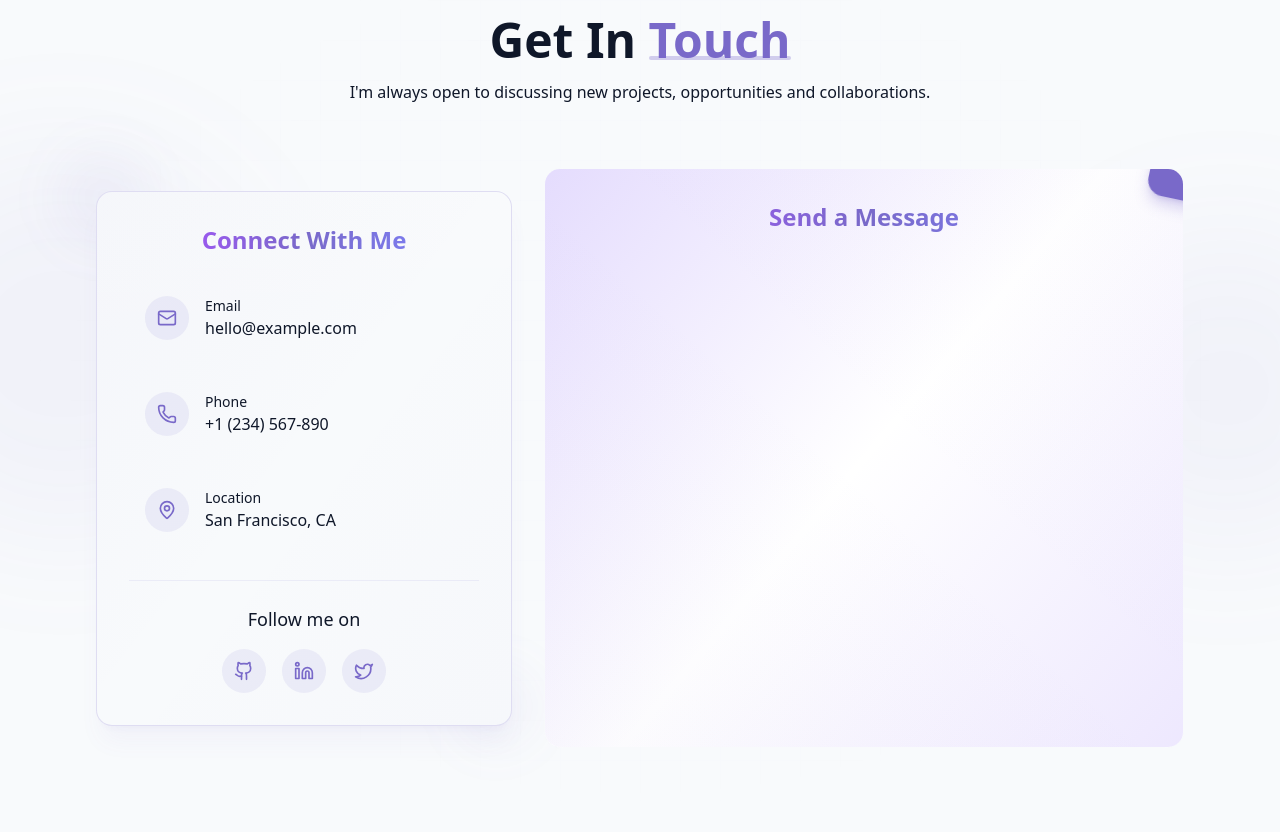
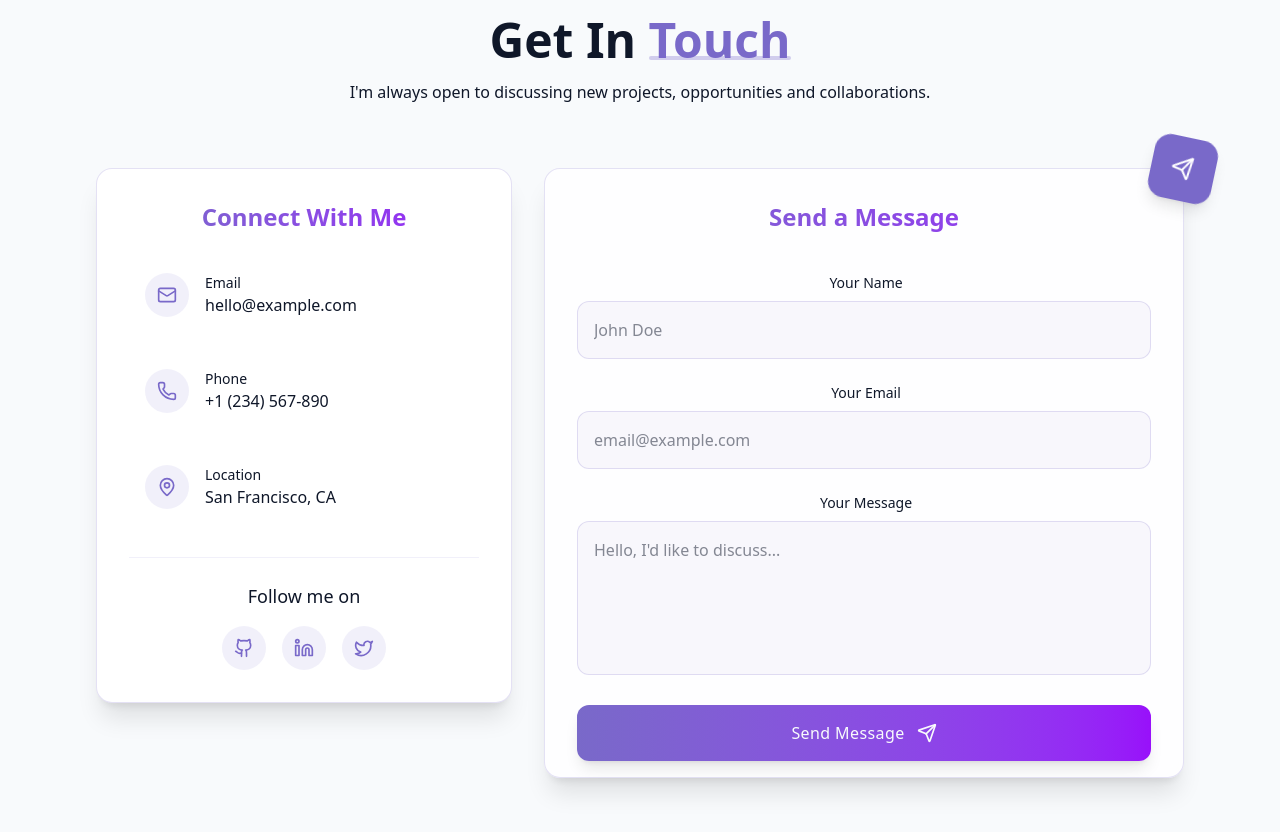
Before and after one commit to robert-nguyenn/personal-site, a React (Vite) app: page / in a window 1280 px wide. Shown: the part 4740-5572 px from the top of the page. Built offline with nearby package versions, Linux system fonts and the light colour scheme.

Commit message:
feat: Refactor ContactSection component for improved styling and functionality; enhance form handling and animations

```diff
--- a/src/components/ContactSection.jsx
+++ b/src/components/ContactSection.jsx
@@ -1,6 +1,10 @@
 import { useState, useRef, useEffect } from "react";
 import { Mail, Phone, MapPin, Github, Linkedin, Twitter, Send, ArrowRight, Loader2 } from "lucide-react";
-import { cn } from "../lib/utils";
+
+// Simple cn utility function
+const cn = (...classes) => {
+  return classes.filter(Boolean).join(' ');
+};
 
 export const ContactSection = () => {
   const [formState, setFormState] = useState({
@@ -24,8 +28,6 @@ export const ContactSection = () => {
     const centerX = rect.left + rect.width / 2;
     const centerY = rect.top + rect.height / 2;
 
-    // Calculate tilt values based on mouse position relative to card center
-    // Limiting the tilt effect to be subtle (max 10 degrees)
     const x = ((e.clientY - centerY) / (rect.height / 2)) * 5;
     const y = ((centerX - e.clientX) / (rect.width / 2)) * 5;
 
@@ -41,7 +43,6 @@ export const ContactSection = () => {
   const handleSubmit = async (e) => {
     e.preventDefault();
 
-    // Validation
     if (!formState.name || !formState.email || !formState.message) {
       setFormStatus({
         type: "error",
@@ -52,12 +53,10 @@ export const ContactSection = () => {
       return;
     }
 
-    // Simulate form submission
     setIsSubmitting(true);
     setFormStatus(null);
 
     try {
-      // Simulating API call with a timeout
       await new Promise(resolve => setTimeout(resolve, 1500));
 
       setFormStatus({
@@ -65,7 +64,6 @@ export const ContactSection = () => {
         message: "Thank you! I'll get back to you soon."
       });
 
-      // Reset form fields after successful submission
       setFormState({
         name: "",
         email: "",
@@ -81,7 +79,6 @@ export const ContactSection = () => {
     }
   };
 
-  // Handle form input changes
   const handleChange = (e) => {
     const { name, value } = e.target;
     setFormState(prev => ({
@@ -90,13 +87,14 @@ export const ContactSection = () => {
     }));
   };
 
-  // Scroll animation for form fields
+  // Intersection observer for animations
   useEffect(() => {
     const observer = new IntersectionObserver(
       (entries) => {
         entries.forEach((entry) => {
           if (entry.isIntersecting) {
-            entry.target.classList.add("animate-in");
+            entry.target.style.opacity = "1";
+            entry.target.style.transform = "translateY(0)";
           }
         });
       },
@@ -118,20 +116,11 @@ export const ContactSection = () => {
 
   return (
     <section id="contact" className="py-24 px-4 relative overflow-hidden">
-      {/* Background Elements */}
-      <div className="absolute inset-0 pointer-events-none overflow-hidden">
-        <div className="absolute top-1/3 right-0 w-80 h-80 bg-primary/5 rounded-full filter blur-3xl transform translate-x-1/3"></div>
-        <div className="absolute bottom-1/3 left-0 w-96 h-96 bg-primary/5 rounded-full filter blur-3xl transform -translate-x-1/3"></div>
-
-        {/* 3D Grid Effect */}
-        <div className="absolute inset-0 opacity-10 dark:opacity-5 z-0">
-          <div className="absolute inset-0 bg-[linear-gradient(rgba(120,119,198,0.1)_1px,transparent_1px),linear-gradient(90deg,rgba(120,119,198,0.1)_1px,transparent_1px)] bg-[size:40px_40px] [mask-image:radial-gradient(ellipse_50%_50%_at_50%_50%,#000_70%,transparent_100%)]"></div>
-        </div>
-      </div>
+      {/* Removed the specific background elements to use global background */}
 
       <div className="container mx-auto max-w-6xl relative z-10">
         <div className="text-center mb-16">
-          <h2 className="text-3xl md:text-5xl font-bold">
+          <h2 className="text-3xl md:text-5xl font-bold text-foreground">
             Get In <span className="text-primary relative inline-block">
               Touch
               <span className="absolute bottom-1 left-0 w-full h-1 bg-primary/30 rounded-full"></span>
@@ -142,14 +131,10 @@ export const ContactSection = () => {
           </p>
         </div>
 
-        <div className="grid md:grid-cols-5 gap-8 items-center">
+        <div className="grid md:grid-cols-5 gap-8 items-start">
           {/* Contact Info */}
           <div className="md:col-span-2 space-y-8">
             <div className="relative h-full">
-              {/* Floating Elements */}
-              <div className="absolute -top-10 -left-10 w-24 h-24 bg-primary/5 rounded-full filter blur-xl animate-float"></div>
-              <div className="absolute -bottom-6 -right-6 w-20 h-20 bg-primary/5 rounded-full filter blur-xl animate-float" style={{ animationDelay: "2s" }}></div>
-
               {/* Contact Card */}
               <div
                 ref={cardRef}
@@ -157,45 +142,45 @@ export const ContactSection = () => {
                 onMouseEnter={() => setIsHovering(true)}
                 onMouseLeave={resetTilt}
                 style={{
-                  transform: `perspective(1000px) rotateX(${tiltValues.x}deg) rotateY(${tiltValues.y}deg) scale3d(1, 1, 1)`,
+                  transform: `perspective(1000px) rotateX(${tiltValues.x}deg) rotateY(${tiltValues.y}deg)`,
                   transition: isHovering ? "none" : "all 0.6s cubic-bezier(0.23, 1, 0.32, 1)"
                 }}
-                className="p-8 rounded-2xl bg-background border border-primary/20 shadow-xl shadow-primary/5 backdrop-blur-sm relative overflow-hidden z-10"
+                className="p-8 rounded-2xl bg-card border border-primary/20 shadow-xl backdrop-blur-sm relative overflow-hidden"
               >
-                {/* Glow effect */}
-                <div className="absolute inset-0 opacity-30 bg-gradient-to-br from-primary/10 via-transparent to-primary/5 z-0"></div>
-
-                {/* Glass shine effect */}
-                <div className="absolute top-0 left-0 right-0 h-1/2 bg-gradient-to-b from-white/10 to-transparent z-0"></div>
-
                 <div className="relative z-10">
-                  <h3 className="text-2xl font-bold mb-6 text-gradient">Connect With Me</h3>
+                  <h3 className="text-2xl font-bold mb-6 bg-gradient-to-r from-primary to-purple-600 bg-clip-text text-transparent">
+                    Connect With Me
+                  </h3>
 
                   <div className="space-y-5">
                     <a
                       href="mailto:hello@example.com"
-                      className="flex items-center gap-4 p-4 rounded-xl transition-all duration-300 hover:bg-primary/5 group relative overflow-hidden"
+                      className="flex items-center gap-4 p-4 rounded-xl transition-all duration-300 hover:bg-primary/5 group"
                     >
                       <div className="p-3 rounded-full bg-primary/10 group-hover:bg-primary/20 transition-colors">
                         <Mail className="h-5 w-5 text-primary" />
                       </div>
                       <div className="text-left">
                         <p className="text-sm text-muted-foreground">Email</p>
-                        <p className="font-medium group-hover:text-primary transition-colors">hello@example.com</p>
+                        <p className="font-medium group-hover:text-primary transition-colors text-foreground">
+                          hello@example.com
+                        </p>
                       </div>
                       <ArrowRight className="h-4 w-4 opacity-0 group-hover:opacity-100 group-hover:translate-x-1 transition-all duration-300 ml-auto text-primary" />
                     </a>
 
                     <a
                       href="tel:+1234567890"
-                      className="flex items-center gap-4 p-4 rounded-xl transition-all duration-300 hover:bg-primary/5 group relative overflow-hidden"
+                      className="flex items-center gap-4 p-4 rounded-xl transition-all duration-300 hover:bg-primary/5 group"
                     >
                       <div className="p-3 rounded-full bg-primary/10 group-hover:bg-primary/20 transition-colors">
                         <Phone className="h-5 w-5 text-primary" />
                       </div>
                       <div className="text-left">
                         <p className="text-sm text-muted-foreground">Phone</p>
-                        <p className="font-medium group-hover:text-primary transition-colors">+1 (234) 567-890</p>
+                        <p className="font-medium group-hover:text-primary transition-colors text-foreground">
+                          +1 (234) 567-890
+                        </p>
                       </div>
                       <ArrowRight className="h-4 w-4 opacity-0 group-hover:opacity-100 group-hover:translate-x-1 transition-all duration-300 ml-auto text-primary" />
                     </a>
@@ -206,14 +191,16 @@ export const ContactSection = () => {
                       </div>
                       <div className="text-left">
                         <p className="text-sm text-muted-foreground">Location</p>
-                        <p className="font-medium group-hover:text-primary transition-colors">San Francisco, CA</p>
+                        <p className="font-medium group-hover:text-primary transition-colors text-foreground">
+                          San Francisco, CA
+                        </p>
                       </div>
                     </div>
                   </div>
 
                   {/* Social Links */}
                   <div className="mt-8 pt-6 border-t border-primary/10">
-                    <h4 className="text-lg font-medium mb-4">Follow me on</h4>
+                    <h4 className="text-lg font-medium mb-4 text-foreground">Follow me on</h4>
                     <div className="flex gap-4 justify-center">
                       <a
                         href="https://github.com/yourusername"
@@ -252,116 +239,106 @@ export const ContactSection = () => {
           {/* Contact Form */}
           <div className="md:col-span-3">
             <div className={cn(
-              "relative gradient-border p-8 rounded-2xl backdrop-blur-sm transition-all",
-              shake ? "animate-shake" : ""
+              "relative p-8 rounded-2xl backdrop-blur-sm transition-all bg-card/80 border border-primary/20 shadow-xl",
+              shake ? "animate-pulse" : ""
             )}>
-              <div className="absolute inset-0 opacity-30 bg-gradient-to-tr from-primary/10 via-transparent to-primary/5 rounded-2xl z-0"></div>
-
               {/* Floating message icon */}
-              <div className="absolute -top-8 -right-8 w-16 h-16 flex items-center justify-center bg-primary rounded-2xl shadow-lg shadow-primary/30 rotate-12 animate-float">
-                <Send className="h-6 w-6 text-white transform -rotate-12" />
+              <div className="absolute -top-8 -right-8 w-16 h-16 flex items-center justify-center bg-primary rounded-2xl shadow-lg rotate-12 transform hover:rotate-0 transition-transform duration-300 group">
+                <Send className="h-6 w-6 text-white transform -rotate-12 group-hover:rotate-0 transition-transform" />
               </div>
 
               <form ref={formRef} onSubmit={handleSubmit} className="relative z-10 space-y-6">
-                <h3 className="text-2xl font-bold mb-6 text-gradient">Send a Message</h3>
+                <h3 className="text-2xl font-bold mb-6 bg-gradient-to-r from-primary to-purple-600 bg-clip-text text-transparent">
+                  Send a Message
+                </h3>
 
-                <div className="animate-item opacity-0 translate-y-4 transition-all duration-500 delay-100">
-                  <label htmlFor="name" className="block text-sm font-medium mb-2">Your Name</label>
-                  <div className="relative">
+                <div className="animate-item opacity-0 translate-y-4 transition-all duration-500" style={{transitionDelay: '100ms'}}>
+                  <label htmlFor="name" className="block text-sm font-medium mb-2 ml-1 text-muted-foreground">
+                    Your Name
+                  </label>
+                  <div className="relative group">
                     <input
                       type="text"
                       id="name"
                       name="name"
                       value={formState.name}
                       onChange={handleChange}
-                      className={cn(
-                        "w-full p-3 bg-primary/5 border border-primary/20 rounded-xl",
-                        "focus:outline-none focus:ring-2 focus:ring-primary/30 focus:border-primary/40",
-                        "transition-all duration-300 backdrop-blur-sm",
-                        "placeholder:text-foreground/50"
-                      )}
+                      className="w-full p-4 bg-primary/5 border border-primary/20 rounded-xl focus:outline-none focus:ring-2 focus:ring-primary/30 focus:border-primary/40 transition-all duration-300 backdrop-blur-sm placeholder:text-muted-foreground text-foreground"
                       placeholder="John Doe"
                     />
-                    <div className="absolute bottom-0 left-0 h-0.5 w-0 bg-primary group-focus-within:w-full transition-all duration-500"></div>
                   </div>
                 </div>
 
-                <div className="animate-item opacity-0 translate-y-4 transition-all duration-500 delay-200">
-                  <label htmlFor="email" className="block text-sm font-medium mb-2">Your Email</label>
-                  <div className="relative">
+                <div className="animate-item opacity-0 translate-y-4 transition-all duration-500" style={{transitionDelay: '200ms'}}>
+                  <label htmlFor="email" className="block text-sm font-medium mb-2 ml-1 text-muted-foreground">
+                    Your Email
+                  </label>
+                  <div className="relative group">
                     <input
                       type="email"
                       id="email"
                       name="email"
                       value={formState.email}
                       onChange={handleChange}
-                      className={cn(
-                        "w-full p-3 bg-primary/5 border border-primary/20 rounded-xl",
-                        "focus:outline-none focus:ring-2 focus:ring-primary/30 focus:border-primary/40",
-                        "transition-all duration-300 backdrop-blur-sm",
-                        "placeholder:text-foreground/50"
-                      )}
+                      className="w-full p-4 bg-primary/5 border border-primary/20 rounded-xl focus:outline-none focus:ring-2 focus:ring-primary/30 focus:border-primary/40 transition-all duration-300 backdrop-blur-sm placeholder:text-muted-foreground text-foreground"
                       placeholder="email@example.com"
                     />
-                    <div className="absolute bottom-0 left-0 h-0.5 w-0 bg-primary group-focus-within:w-full transition-all duration-500"></div>
                   </div>
                 </div>
 
-                <div className="animate-item opacity-0 translate-y-4 transition-all duration-500 delay-300">
-                  <label htmlFor="message" className="block text-sm font-medium mb-2">Your Message</label>
-                  <div className="relative">
+                <div className="animate-item opacity-0 translate-y-4 transition-all duration-500" style={{transitionDelay: '300ms'}}>
+                  <label htmlFor="message" className="block text-sm font-medium mb-2 ml-1 text-muted-foreground">
+                    Your Message
+                  </label>
+                  <div className="relative group">
                     <textarea
                       id="message"
                       name="message"
                       value={formState.message}
                       onChange={handleChange}
                       rows="5"
-                      className={cn(
-                        "w-full p-3 bg-primary/5 border border-primary/20 rounded-xl",
-                        "focus:outline-none focus:ring-2 focus:ring-primary/30 focus:border-primary/40",
-                        "transition-all duration-300 backdrop-blur-sm resize-none",
-                        "placeholder:text-foreground/50"
-                      )}
+                      className="w-full p-4 bg-primary/5 border border-primary/20 rounded-xl focus:outline-none focus:ring-2 focus:ring-primary/30 focus:border-primary/40 transition-all duration-300 backdrop-blur-sm resize-none placeholder:text-muted-foreground text-foreground"
                       placeholder="Hello, I'd like to discuss..."
                     ></textarea>
-                    <div className="absolute bottom-0 left-0 h-0.5 w-0 bg-primary group-focus-within:w-full transition-all duration-500"></div>
                   </div>
                 </div>
 
                 {/* Form status message */}
                 {formStatus && (
                   <div className={cn(
-                    "p-3 rounded-lg animate-fade-in",
-                    formStatus.type === "success" ? "bg-green-500/10 text-green-500 border border-green-500/30" : "bg-red-500/10 text-red-500 border border-red-500/30"
+                    "p-3 rounded-lg",
+                    formStatus.type === "success"
+                      ? "bg-green-500/10 text-green-600 border border-green-500/30"
+                      : "bg-red-500/10 text-red-600 border border-red-500/30"
                   )}>
                     {formStatus.message}
                   </div>
                 )}
 
-                <div className="animate-item opacity-0 translate-y-4 transition-all duration-500 delay-400">
+                <div className="animate-item opacity-0 translate-y-4 transition-all duration-500" style={{transitionDelay: '400ms'}}>
                   <button
                     type="submit"
                     disabled={isSubmitting}
                     className={cn(
-                      "cosmic-button w-full py-3 group",
-                      "relative overflow-hidden",
-                      isSubmitting ? "opacity-90" : ""
+                      "w-full py-4 font-medium text-base relative overflow-hidden rounded-xl",
+                      "bg-gradient-to-r from-primary to-purple-600 text-primary-foreground",
+                      "shadow-lg hover:shadow-xl transition-all duration-300 transform hover:translate-y-[-2px] group",
+                      "disabled:opacity-50 disabled:cursor-not-allowed"
                     )}
                   >
-                    <span className="relative z-10 flex items-center justify-center gap-2">
+                    <span className="relative z-10 flex items-center justify-center gap-3">
                       {isSubmitting ? (
                         <>
-                          <Loader2 className="h-4 w-4 animate-spin" />
-                          <span>Sending...</span>
+                          <Loader2 className="h-5 w-5 animate-spin" />
+                          <span className="tracking-wide">Processing...</span>
                         </>
                       ) : (
                         <>
-                          <span>Send Message</span>
-                          <Send className="h-4 w-4 group-hover:translate-x-1 group-hover:-translate-y-1 transition-transform" />
+                          <span className="tracking-wide">Send Message</span>
+                          <Send className="h-5 w-5 group-hover:translate-x-1 group-hover:-translate-y-1 transition-transform duration-300" />
                         </>
                       )}
                     </span>
-                    <span className="absolute inset-0 bg-gradient-to-r from-primary/50 to-purple-500/50 transform scale-x-0 group-hover:scale-x-100 transition-transform origin-left duration-300"></span>
                   </button>
                 </div>
               </form>
@@ -371,4 +348,4 @@ export const ContactSection = () => {
       </div>
     </section>
   );
-};
+}
```
